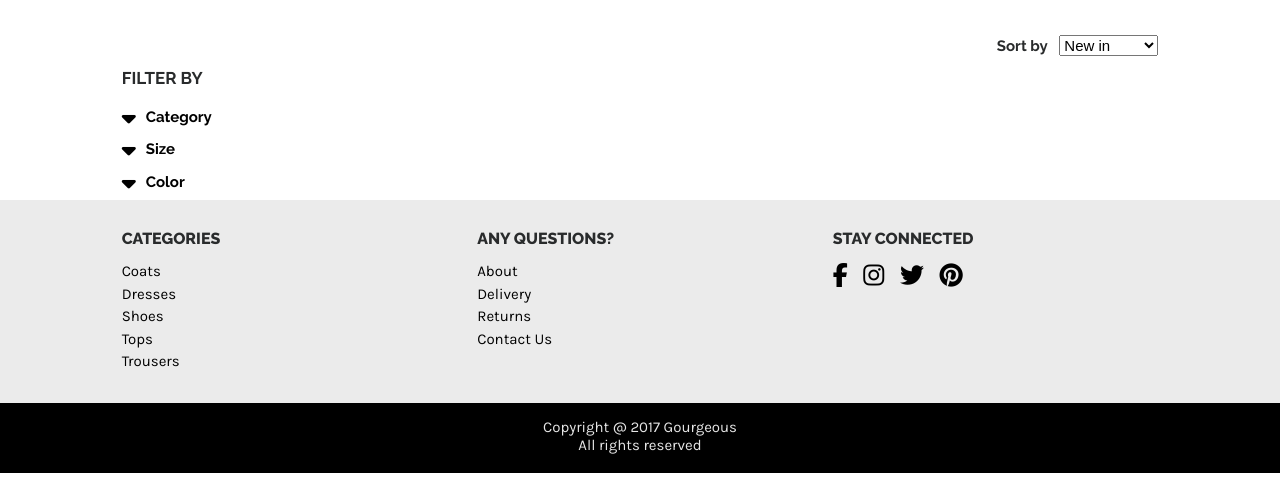
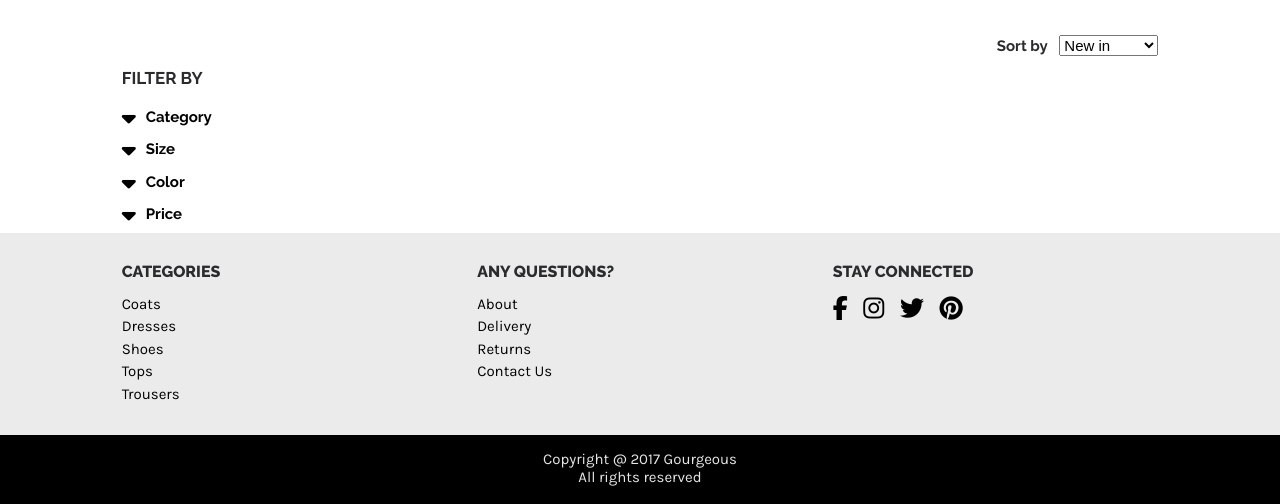
Before and after one commit to tatjanakolhapure/gorgeous-online-shop, a Django app: page /products/ in a window 1280 px wide. Shown: the part 231-735 px from the top of the page. Run offline with Django 3.2, Linux system fonts and the light colour scheme; data that the repository does not hold is empty; some libraries are stand-ins or nearby versions.

Commit message:
update ids, add price range slider

```diff
--- a/templates/products_list.html
+++ b/templates/products_list.html
@@ -27,14 +27,14 @@
                         <h3>Filter by</h3>
                         <div id="filters" role="tablist" aria-multiselectable="true">
                             <div class="filter">
-                                <div class="filter-header" role="tab" id="headingOne">
+                                <div class="filter-header" role="tab" id="category">
                                     <h5 class="mb-0">
                                         <a data-toggle="collapse" data-parent="#filters" href="#filter-category" aria-expanded="true" aria-controls="filter-category">
                                             <i class="fa fa-sort-desc" aria-hidden="true"></i><span>Category</span>
                                         </a>
                                     </h5>
                                 </div>
-                                <div id="filter-category" class="collapse" role="tabpanel" aria-labelledby="headingOne">
+                                <div id="filter-category" class="collapse" role="tabpanel" aria-labelledby="category">
                                     <div class="filter-block">
                                         {% for category in categories %}
                                             <label><input type="checkbox" name="category" value="{{ category.category }}" {% if category in selected_categories %} checked {% endif %}>{{ category.category }}</label>
@@ -43,14 +43,14 @@
                                 </div>
                             </div>
                             <div class="filter">
-                                <div class="filter-header" role="tab" id="headingTwo">
+                                <div class="filter-header" role="tab" id="size">
                                     <h5 class="mb-0">
                                         <a class="collapsed" data-toggle="collapse" data-parent="#filters" href="#filter-size" aria-expanded="false" aria-controls="filter-size">
                                             <i class="fa fa-sort-desc" aria-hidden="true"></i><span>Size</span>
                                         </a>
                                     </h5>
                                 </div>
-                                <div id="filter-size" class="collapse" role="tabpanel" aria-labelledby="headingTwo">
+                                <div id="filter-size" class="collapse" role="tabpanel" aria-labelledby="size">
                                     <div class="filter-block">
                                         {% for size in sizes %}
                                             <label><input type="checkbox" name="size" value="{{ size.size }}">{{ size.size }}</label>
@@ -59,18 +59,32 @@
                                 </div>
                             </div>
                             <div class="filter">
-                                <div class="filter-header" role="tab" id="headingThree">
+                                <div class="filter-header" role="tab" id="color">
                                     <h5 class="mb-0">
                                         <a class="collapsed" data-toggle="collapse" data-parent="#filters" href="#filter-color" aria-expanded="false" aria-controls="filter-color">
                                             <i class="fa fa-sort-desc" aria-hidden="true"></i><span>Color</span>
                                         </a>
                                     </h5>
                                 </div>
-                                <div id="filter-color" class="collapse" role="tabpanel" aria-labelledby="headingThree">
+                                <div id="filter-color" class="collapse" role="tabpanel" aria-labelledby="color">
                                     <div class="filter-block">
                                         {% for color in colors %}
                                             <label><input type="checkbox" name="color" value="{{ color.color }}">{{ color.color }}</label>
                                         {% endfor %}
+                                    </div>
+                                </div>
+                            </div>
+                            <div class="filter">
+                                <div class="filter-header" role="tab" id="price">
+                                    <h5 class="mb-0">
+                                        <a class="collapsed" data-toggle="collapse" data-parent="#filters" href="#filter-price" aria-expanded="false" aria-controls="filter-price">
+                                            <i class="fa fa-sort-desc" aria-hidden="true"></i><span>Price</span>
+                                        </a>
+                                    </h5>
+                                </div>
+                                <div id="filter-price" class="collapse" role="tabpanel" aria-labelledby="price">
+                                    <div class="filter-block">
+                                        <div id="price-range"></div>
                                     </div>
                                 </div>
                             </div>
```
